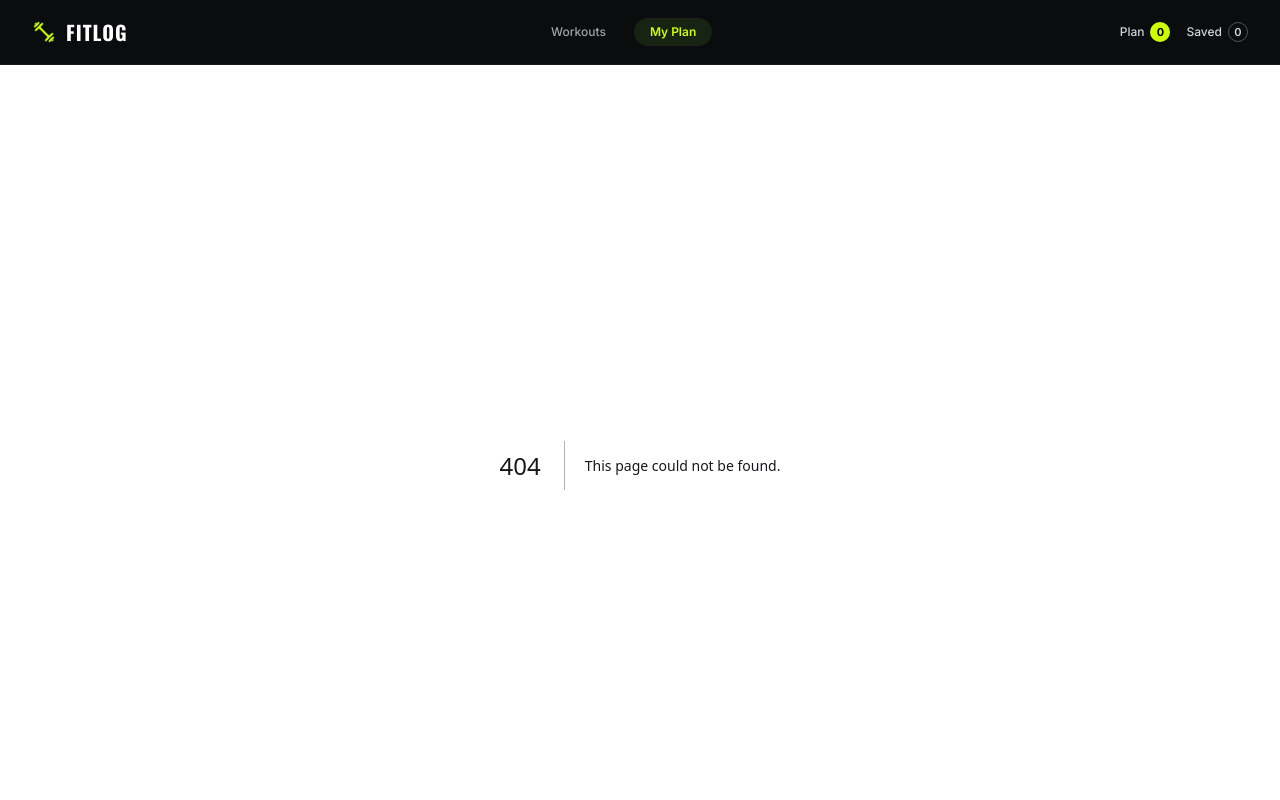
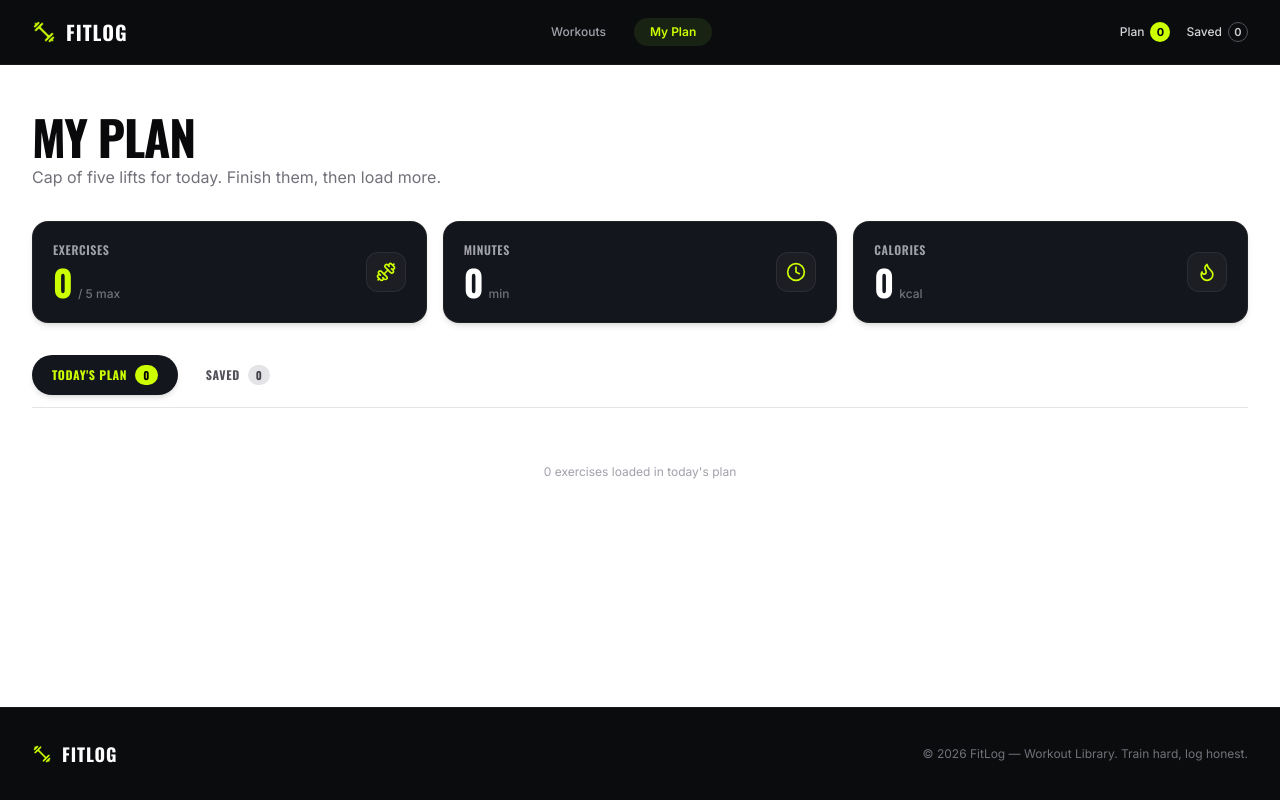
Before and after one commit to Wizardezgg/MyB-06, a Next.js app: page /my-plan in a window 1280 px wide. Before the commit this address had no page. Shown: the top 800 px of the page. Built offline with nearby package versions, Linux system fonts and the light colour scheme.

Commit message:
my plan page

```diff
--- /dev/null
+++ b/app/my-plan/page.tsx
@@ -0,0 +1,105 @@
+"use client";
+
+import React, { Suspense, useState, useEffect } from "react";
+import { useSearchParams } from "next/navigation";
+import { useWorkoutPlan } from "@/context/WorkoutPlanContext";
+import { PlanMetrics } from "@/components/PlanMetrics";
+
+function MyPlanContent() {
+  const searchParams = useSearchParams();
+  const initialTab = searchParams.get("tab") === "saved" ? "saved" : "today";
+  const [activeTab, setActiveTab] = useState<"today" | "saved">(initialTab);
+
+  const { todayPlan, savedWorkouts, isHydrated } = useWorkoutPlan();
+
+  useEffect(() => {
+    const tabParam = searchParams.get("tab");
+    if (tabParam === "saved") {
+      setActiveTab("saved");
+    } else if (tabParam === "today") {
+      setActiveTab("today");
+    }
+  }, [searchParams]);
+
+  const todayCount = isHydrated ? todayPlan.length : 0;
+  const savedCount = isHydrated ? savedWorkouts.length : 0;
+
+  return (
+    <div className="w-full max-w-7xl mx-auto px-4 sm:px-6 lg:px-8 py-8 md:py-12">
+
+      {/* Page Header */}
+      <div className="mb-8">
+        <h1 className="font-display text-4xl sm:text-5xl font-extrabold uppercase tracking-tight text-zinc-950 mb-1">
+          MY PLAN
+        </h1>
+        <p className="text-sm sm:text-base text-zinc-500 font-sans">
+          Cap of five lifts for today. Finish them, then load more.
+        </p>
+      </div>
+
+      {/* Metrics Summary Row */}
+      <PlanMetrics />
+
+      {/* Tabs */}
+      <div className="flex items-center gap-2 border-b border-zinc-200 pb-3 mb-8">
+        <button
+          onClick={() => setActiveTab("today")}
+          className={`flex items-center gap-2 px-5 py-2.5 rounded-full text-xs font-display font-bold uppercase tracking-wider transition-all ${
+            activeTab === "today"
+              ? "bg-[#14161E] text-gym-accent shadow-md"
+              : "text-zinc-600 hover:text-black hover:bg-zinc-100"
+          }`}
+        >
+          <span>Today&apos;s Plan</span>
+          <span
+            className={`px-2 py-0.5 rounded-full text-[11px] font-bold ${
+              activeTab === "today"
+                ? "bg-gym-accent text-black"
+                : "bg-zinc-200 text-zinc-700"
+            }`}
+          >
+            {todayCount}
+          </span>
+        </button>
+
+        <button
+          onClick={() => setActiveTab("saved")}
+          className={`flex items-center gap-2 px-5 py-2.5 rounded-full text-xs font-display font-bold uppercase tracking-wider transition-all ${
+            activeTab === "saved"
+              ? "bg-[#14161E] text-gym-accent shadow-md"
+              : "text-zinc-600 hover:text-black hover:bg-zinc-100"
+          }`}
+        >
+          <span>Saved</span>
+          <span
+            className={`px-2 py-0.5 rounded-full text-[11px] font-bold ${
+              activeTab === "saved"
+                ? "bg-zinc-800 text-zinc-200 border border-zinc-700"
+                : "bg-zinc-200 text-zinc-700"
+            }`}
+          >
+            {savedCount}
+          </span>
+        </button>
+      </div>
+
+      {/* Tab Content Placeholder */}
+      <div className="py-6 text-center text-xs text-zinc-400 font-sans">
+        {activeTab === "today" ? (
+          <p>{todayCount} exercise{todayCount === 1 ? "" : "s"} loaded in today&apos;s plan</p>
+        ) : (
+          <p>{savedCount} exercise{savedCount === 1 ? "" : "s"} saved for later</p>
+        )}
+      </div>
+
+    </div>
+  );
+}
+
+export default function MyPlanPage() {
+  return (
+    <Suspense fallback={<div className="max-w-7xl mx-auto p-8 text-zinc-400">Loading plan...</div>}>
+      <MyPlanContent />
+    </Suspense>
+  );
+}
--- /dev/null
+++ b/components/PlanMetrics.tsx
@@ -0,0 +1,75 @@
+"use client";
+
+import React from "react";
+import { useWorkoutPlan } from "@/context/WorkoutPlanContext";
+import { Dumbbell, Clock, Flame } from "lucide-react";
+
+export const PlanMetrics: React.FC = () => {
+  const { todayPlanMetrics, isHydrated } = useWorkoutPlan();
+
+  const exercises = isHydrated ? todayPlanMetrics.totalExercises : 0;
+  const minutes = isHydrated ? todayPlanMetrics.totalMinutes : 0;
+  const calories = isHydrated ? todayPlanMetrics.totalCalories : 0;
+
+  const metrics = [
+    {
+      label: "Exercises",
+      value: exercises,
+      unit: "/ 5 max",
+      icon: Dumbbell,
+      highlight: true,
+    },
+    {
+      label: "Minutes",
+      value: minutes,
+      unit: "min",
+      icon: Clock,
+      highlight: false,
+    },
+    {
+      label: "Calories",
+      value: calories,
+      unit: "kcal",
+      icon: Flame,
+      highlight: false,
+    },
+  ];
+
+  return (
+    <div className="grid grid-cols-1 sm:grid-cols-3 gap-4 mb-8">
+      {metrics.map((item) => {
+        const Icon = item.icon;
+        return (
+          <div
+            key={item.label}
+            className="flex items-center justify-between p-5 rounded-2xl bg-[#14161E] border border-zinc-800/80 shadow-md"
+          >
+            {/* Metric Value & Label */}
+            <div>
+              <p className="text-xs uppercase tracking-wider text-zinc-400 font-display font-semibold mb-1">
+                {item.label}
+              </p>
+              <div className="flex items-baseline gap-1.5">
+                <span
+                  className={`font-display text-3xl sm:text-4xl font-extrabold tracking-tight ${
+                    item.highlight ? "text-gym-accent" : "text-white"
+                  }`}
+                >
+                  {item.value}
+                </span>
+                <span className="text-xs font-sans text-zinc-500 font-medium">
+                  {item.unit}
+                </span>
+              </div>
+            </div>
+
+            {/* Metric Icon */}
+            <div className="w-10 h-10 rounded-xl bg-zinc-800/50 border border-zinc-700/50 flex items-center justify-center text-zinc-400">
+              <Icon className="w-5 h-5 text-gym-accent" />
+            </div>
+          </div>
+        );
+      })}
+    </div>
+  );
+};
```
